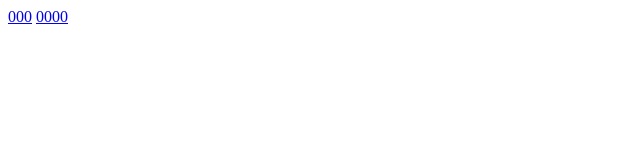
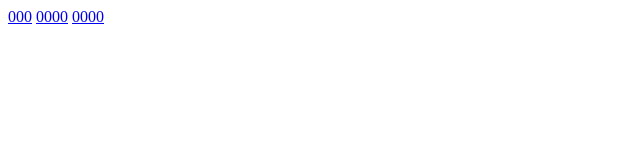
Before and after one commit to yan310320/theu-token, a plain HTML site: page index.html in a window 1280 px wide. Shown: the full height of the page, 0-640 px from the left. Drawn offline with Linux system fonts and the light colour scheme.

Commit message:
Update index.html

```diff
--- a/index.html
+++ b/index.html
@@ -1,2 +1,3 @@
 <a href="logo.jpeg">000</a>
 <a href="logo.jpg">0000</a>
+<a href="logocoin.jpg">0000</a>
```
